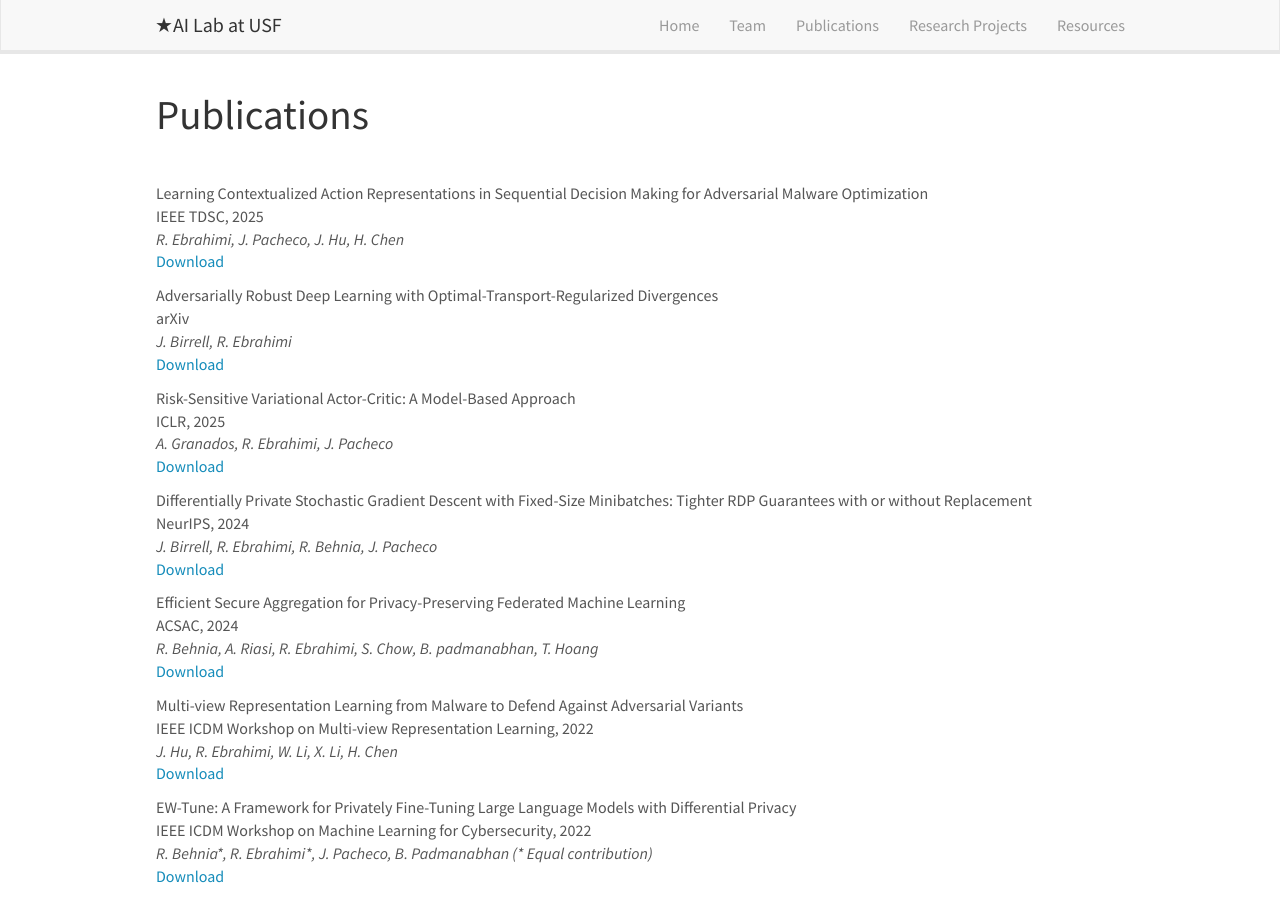
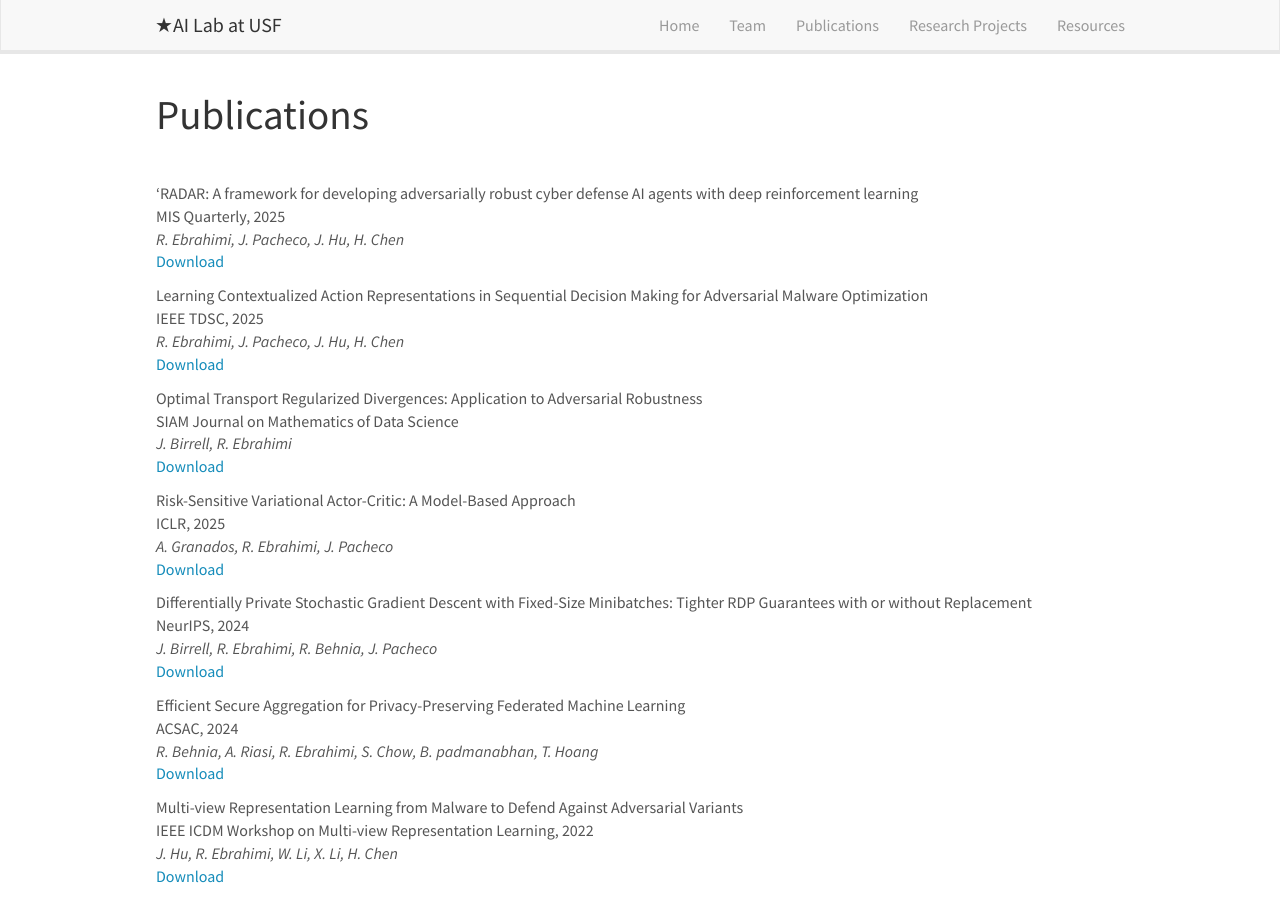
Before and after one commit to star-ailab/star-ailab.github.io, a Jekyll site: the page built from _pages/publications.md, in a window 1280 px wide and 900 px high. Built offline with Jekyll 4.4.1, drawn with Linux system fonts in a browser that asks for light colours; nearby versions of some CDN libraries.

Commit message:
Update publist.yml

```diff
--- a/_data/publist.yml
+++ b/_data/publist.yml
@@ -1,3 +1,12 @@
+- title: "‘RADAR: A framework for developing adversarially robust cyber defense AI agents with deep reinforcement learning"
+  image: imageaward_edited.png
+  description: MIS Quarterly, 2025
+  authors: R. Ebrahimi, J. Pacheco, J. Hu, H. Chen
+  link:
+    url: /files/radar.pdf
+    display: Download
+  highlight: 0
+
 - title: "Learning Contextualized Action Representations in Sequential Decision Making for Adversarial Malware Optimization"
   image: imageaward_edited.png
   description: IEEE TDSC, 2025
@@ -7,9 +16,9 @@
     display: Download
   highlight: 0
 
-- title: "Adversarially Robust Deep Learning with Optimal-Transport-Regularized Divergences"
+- title: "Optimal Transport Regularized Divergences: Application to Adversarial Robustness"
   image: imageaward_edited.png
-  description: arXiv
+  description: SIAM Journal on Mathematics of Data Science
   authors: J. Birrell, R. Ebrahimi
   link:
     url: https://arxiv.org/pdf/2309.03791.pdf
```
